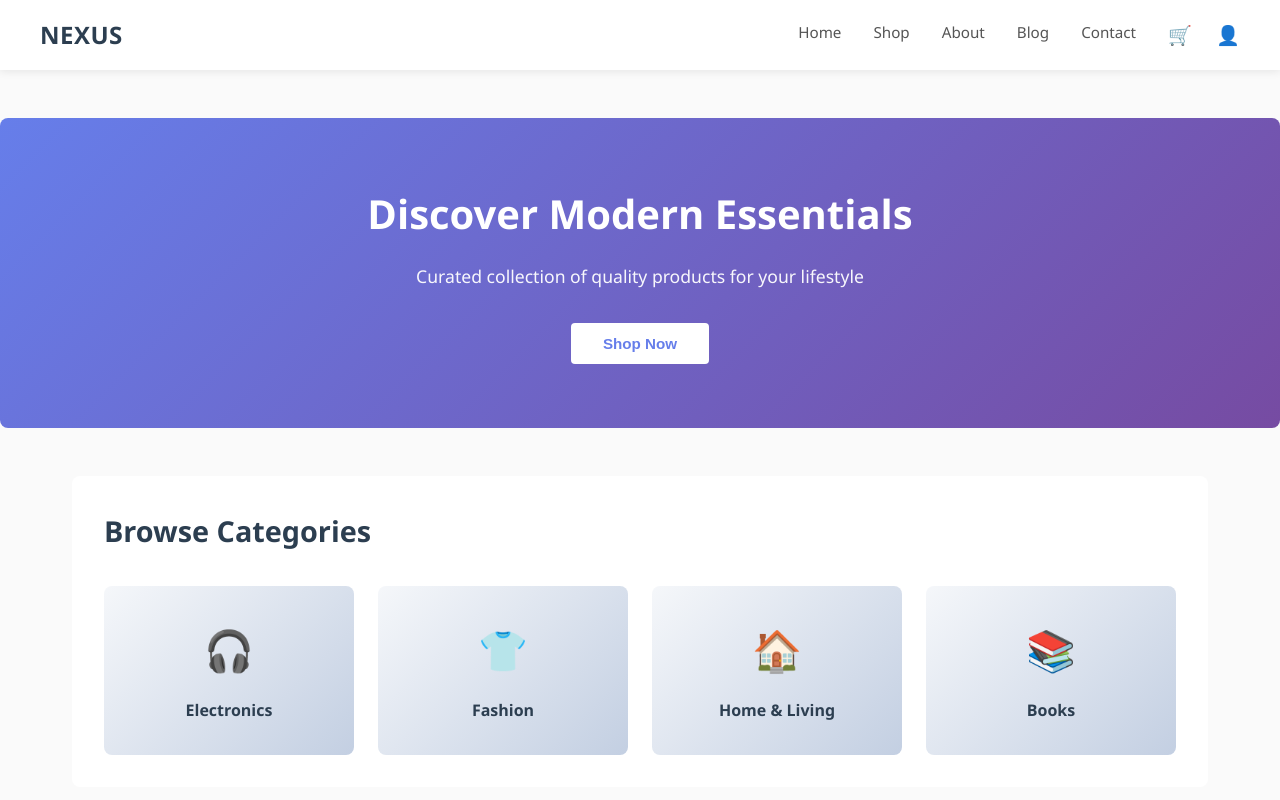
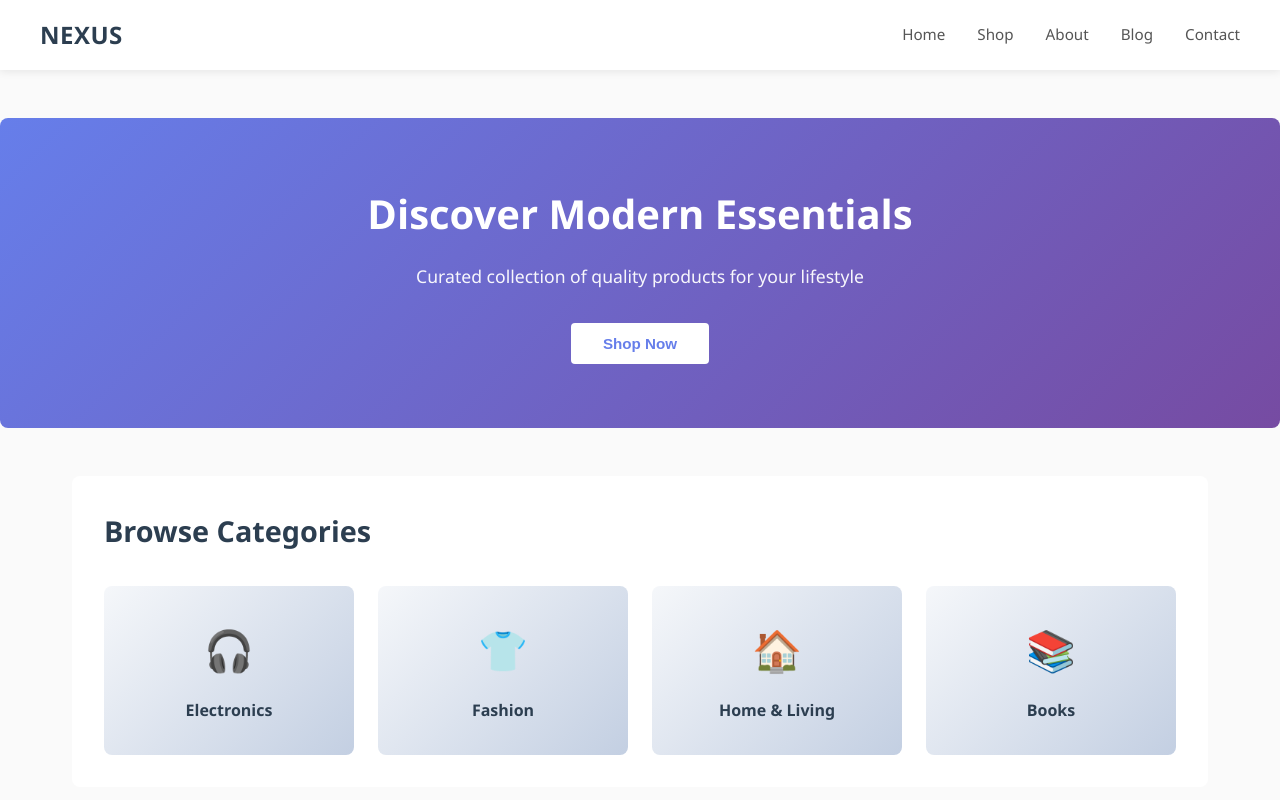
Before and after one commit to elvisd1/nexus-shop, a plain HTML site: page index.html in a window 1280 px wide. Shown: the top 800 px of the page. Drawn offline with Linux system fonts and the light colour scheme.

Commit message:
Update index.html

```diff
--- a/index.html
+++ b/index.html
@@ -17,10 +17,6 @@
           <li><a href="about.html">About</a></li>
           <li><a href="blog.html">Blog</a></li>
           <li><a href="contact.html">Contact</a></li>
-          <div class="nav-right">
-          <span class="cart-icon">🛒</span>
-          <span class="user-icon">👤</span>
-        </div>
         </ul>
       </div>
     </nav>
```
